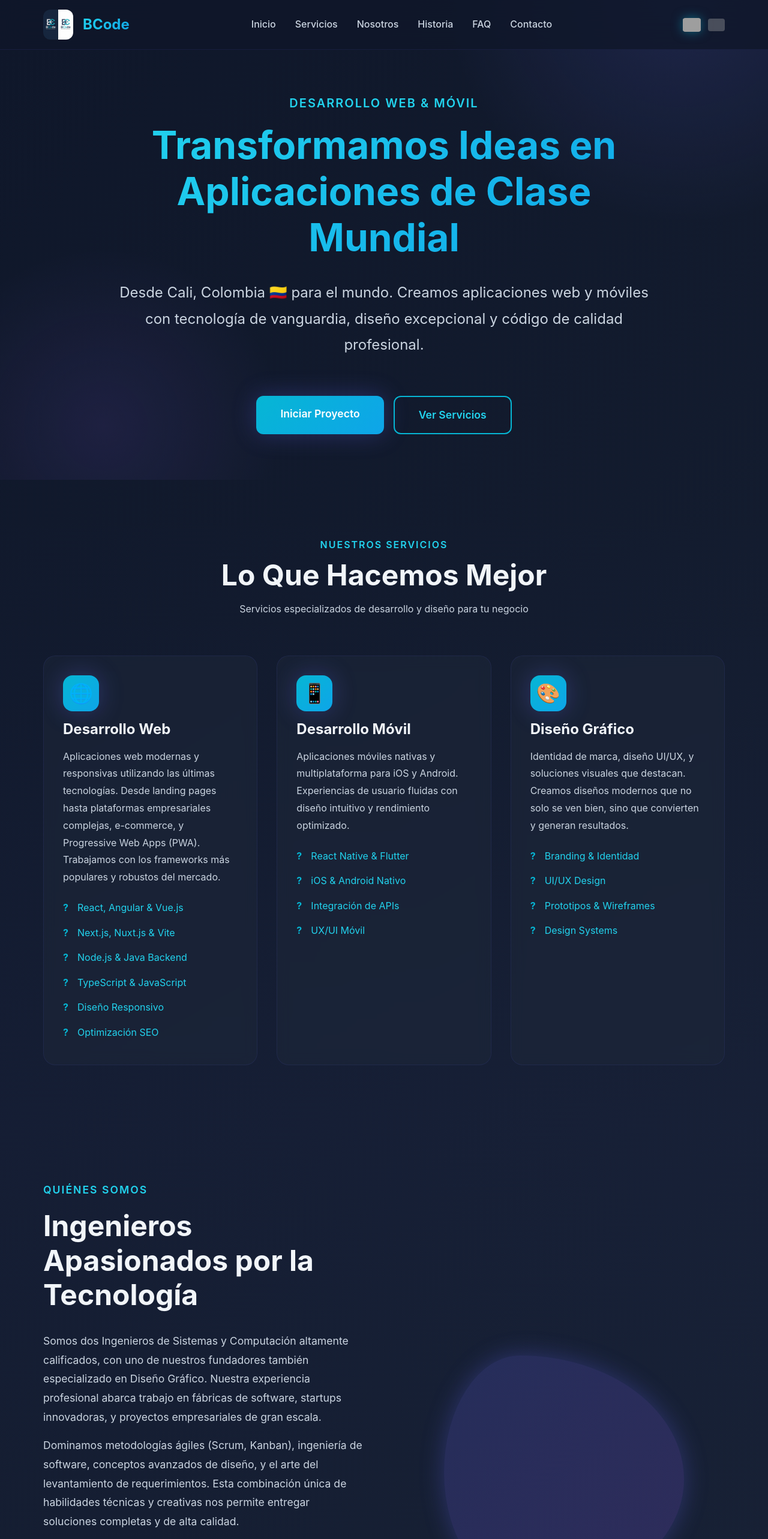
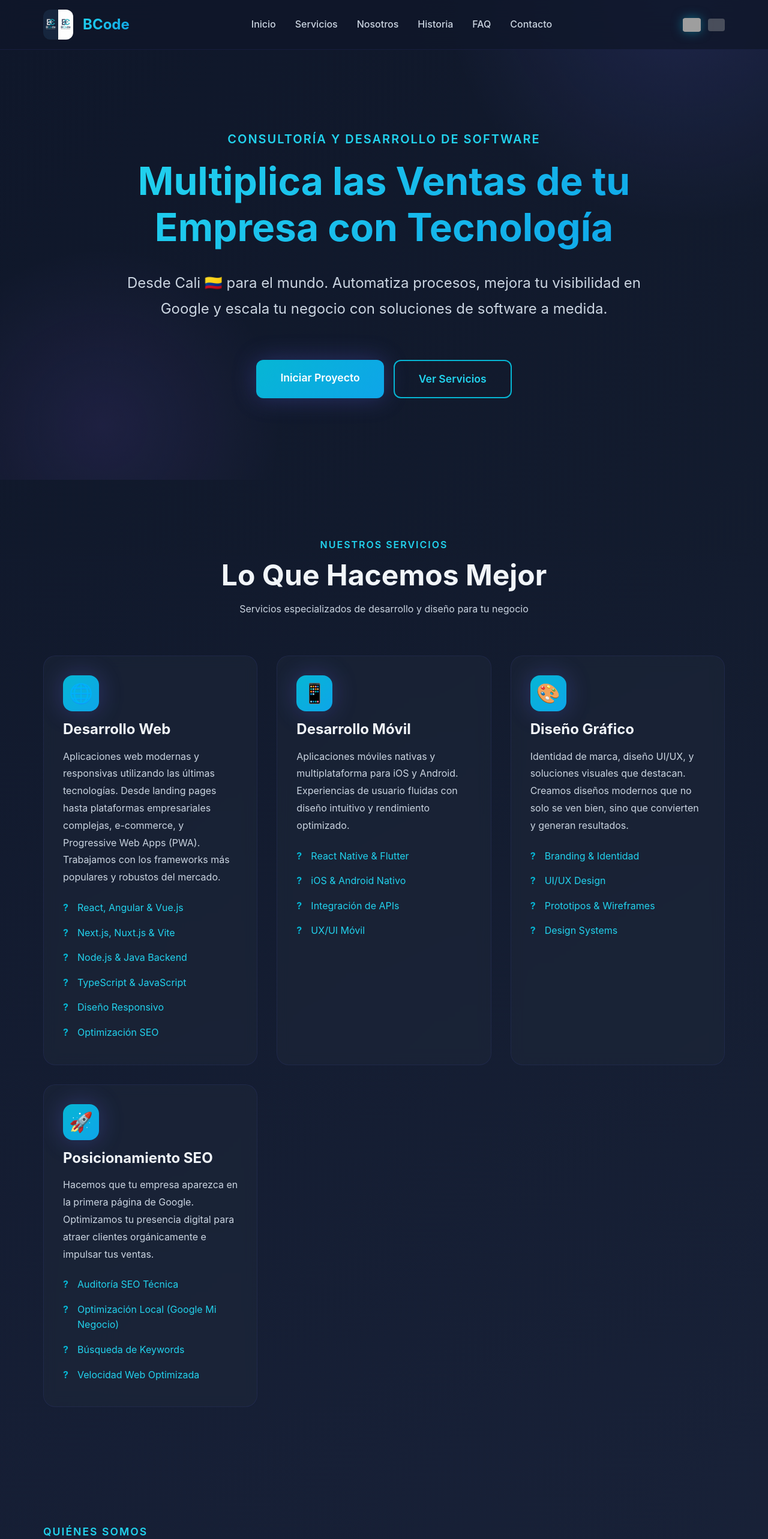
Before and after one commit to caliche2a-arch/BcodeBackup, a React (Vite) app: page / in a window 1280 px wide. Shown: the top 2566 px of the page at 60% size. Built offline with nearby package versions, Linux system fonts and the light colour scheme; grey boxes are pictures that could not be loaded.

Commit message:
feat: mejoras de copy en hero y nuevo servicio SEO agregado

```diff
--- a/src/App.tsx
+++ b/src/App.tsx
@@ -77,6 +77,7 @@ function App() {
   const webTech = t('services.web.tech', { returnObjects: true }) as string[]
   const mobileTech = t('services.mobile.tech', { returnObjects: true }) as string[]
   const designTech = t('services.design.tech', { returnObjects: true }) as string[]
+  const seoTech = t('services.seo.tech', { returnObjects: true }) as string[]
 
   return (
     <>
@@ -196,6 +197,17 @@ function App() {
               <p className="service-description">{t('services.design.description')}</p>
               <ul className="service-tech">
                 {designTech.map((tech, index) => (
+                  <li key={index}>{tech}</li>
+                ))}
+              </ul>
+            </div>
+
+            <div className="service-card">
+              <div className="service-icon">🚀</div>
+              <h3 className="service-title">{t('services.seo.title')}</h3>
+              <p className="service-description">{t('services.seo.description')}</p>
+              <ul className="service-tech">
+                {seoTech.map((tech, index) => (
                   <li key={index}>{tech}</li>
                 ))}
               </ul>
@@ -395,6 +407,7 @@ function App() {
                   <option value="mobile">{t('contact.form.mobile')}</option>
                   <option value="design">{t('contact.form.design')}</option>
                   <option value="both">{t('contact.form.both')}</option>
+                  <option value="seo">{t('contact.form.seo')}</option>
                   <option value="other">{t('contact.form.other')}</option>
                 </select>
                 {errors.projectType && <span className="error-message" style={{ color: 'var(--color-error)', fontSize: '0.875rem', marginTop: '0.25rem', display: 'block' }}>{errors.projectType}</span>}
--- a/src/i18n/translations.ts
+++ b/src/i18n/translations.ts
@@ -9,9 +9,9 @@ export const translations = {
             contact: 'Contacto'
         },
         hero: {
-            subtitle: 'Desarrollo Web & Móvil',
-            title: 'Transformamos Ideas en Aplicaciones de Clase Mundial',
-            description: 'Desde Cali, Colombia 🇨🇴 para el mundo. Creamos aplicaciones web y móviles con tecnología de vanguardia, diseño excepcional y código de calidad profesional.',
+            subtitle: 'Consultoría y Desarrollo de Software',
+            title: 'Multiplica las Ventas de tu Empresa con Tecnología',
+            description: 'Desde Cali 🇨🇴 para el mundo. Automatiza procesos, mejora tu visibilidad en Google y escala tu negocio con soluciones de software a medida.',
             cta1: 'Iniciar Proyecto',
             cta2: 'Ver Servicios'
         },
@@ -33,6 +33,11 @@ export const translations = {
                 title: 'Diseño Gráfico',
                 description: 'Identidad de marca, diseño UI/UX, y soluciones visuales que destacan. Creamos diseños modernos que no solo se ven bien, sino que convierten y generan resultados.',
                 tech: ['Branding & Identidad', 'UI/UX Design', 'Prototipos & Wireframes', 'Design Systems']
+            },
+            seo: {
+                title: 'Posicionamiento SEO',
+                description: 'Hacemos que tu empresa aparezca en la primera página de Google. Optimizamos tu presencia digital para atraer clientes orgánicamente e impulsar tus ventas.',
+                tech: ['Auditoría SEO Técnica', 'Optimización Local (Google Mi Negocio)', 'Búsqueda de Keywords', 'Velocidad Web Optimizada']
             }
         },
         about: {
@@ -124,6 +129,7 @@ export const translations = {
                 web: 'Desarrollo Web',
                 mobile: 'Aplicación Móvil',
                 design: 'Diseño Gráfico',
+                seo: 'Posicionamiento SEO',
                 both: 'Web + Móvil',
                 other: 'Otro',
                 message: 'Mensaje',
@@ -165,9 +171,9 @@ export const translations = {
             contact: 'Contact'
         },
         hero: {
-            subtitle: 'Web & Mobile Development',
-            title: 'We Transform Ideas into World-Class Applications',
-            description: 'From Cali, Colombia 🇨🇴 to the world. We create web and mobile applications with cutting-edge technology, exceptional design, and professional-quality code.',
+            subtitle: 'Software Consulting & Development',
+            title: 'Multiply Your Company Sales with Technology',
+            description: 'From Cali 🇨🇴 to the world. Automate processes, improve your Google visibility (SEO), and scale your business with custom software solutions.',
             cta1: 'Start Project',
             cta2: 'View Services'
         },
@@ -189,6 +195,11 @@ export const translations = {
                 title: 'Graphic Design',
                 description: 'Brand identity, UI/UX design, and visual solutions that stand out. We create modern designs that not only look good but convert and generate results.',
                 tech: ['Branding & Identity', 'UI/UX Design', 'Prototypes & Wireframes', 'Design Systems']
+            },
+            seo: {
+                title: 'SEO Positioning',
+                description: 'We get your company on the first page of Google. We optimize your digital presence to organically attract qualified clients and boost your sales.',
+                tech: ['Technical SEO Audit', 'Local Optimization (Google My Business)', 'Keyword Research', 'Web Performance Optimization']
             }
         },
         about: {
@@ -280,6 +291,7 @@ export const translations = {
                 web: 'Web Development',
                 mobile: 'Mobile Application',
                 design: 'Graphic Design',
+                seo: 'SEO Positioning',
                 both: 'Web + Mobile',
                 other: 'Other',
                 message: 'Message',
```
